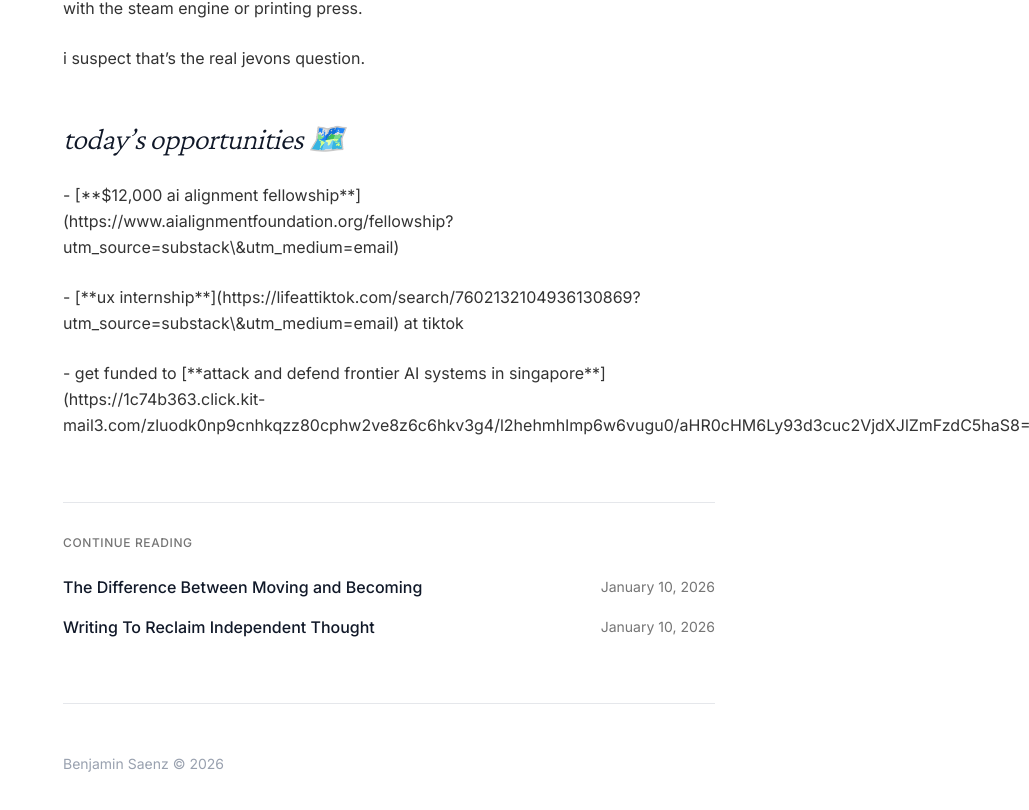
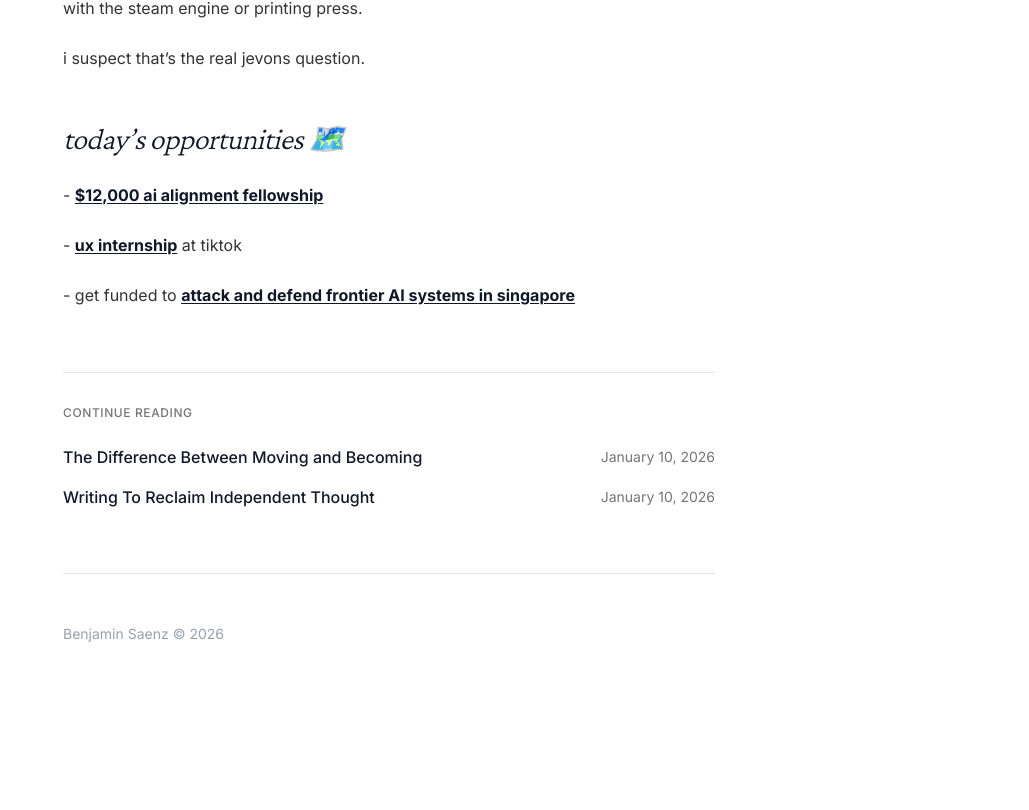
Before and after one commit to benj1sa/bsaenz-webpage-v3, a Next.js app: page /writing/maybe-software-isnt-the-real-jevons in a window 1280 px wide. Shown: the part 2455-3265 px from the top of the page, without its empty margins (251-1280 px from the left). After the commit the page ends 3149 px from the top, so only its background shows below. Built offline with nearby package versions, Linux system fonts and the light colour scheme.

Commit message:
formatted links

```diff
--- a/app/writing/[slug]/page.tsx
+++ b/app/writing/[slug]/page.tsx
@@ -1,4 +1,5 @@
 import { Footer, Navigation } from "@/components/ui";
+import { FormattedParagraph } from "@/components/ui/FormattedParagraph";
 import { getPostBySlug, getAllPostSlugs, getAllPosts } from "@/data/posts";
 import { notFound } from "next/navigation";
 import Link from "next/link";
@@ -163,7 +164,7 @@ export default async function BlogPostPage({ params }: BlogPostPageProps) {
               {/* Section Paragraphs */}
               {section.paragraphs.map((paragraph, paragraphIndex) => (
                 <p key={paragraphIndex} className="text-base text-[#333333] leading-relaxed font-(family-name:--font-inter)">
-                  {paragraph}
+                  <FormattedParagraph>{paragraph}</FormattedParagraph>
                 </p>
               ))}
 
--- /dev/null
+++ b/components/ui/FormattedParagraph.tsx
@@ -0,0 +1,65 @@
+import { Fragment, type ReactNode } from "react";
+
+function parseBold(text: string, keyPrefix: string): ReactNode[] {
+  const parts: ReactNode[] = [];
+  const regex = /\*\*([^*]+)\*\*/g;
+  let lastIndex = 0;
+  let match: RegExpExecArray | null;
+  let index = 0;
+
+  while ((match = regex.exec(text)) !== null) {
+    if (match.index > lastIndex) {
+      parts.push(text.slice(lastIndex, match.index));
+    }
+    parts.push(
+      <strong key={`${keyPrefix}-bold-${index++}`}>{match[1]}</strong>
+    );
+    lastIndex = regex.lastIndex;
+  }
+
+  if (lastIndex < text.length) {
+    parts.push(text.slice(lastIndex));
+  }
+
+  return parts.length > 0 ? parts : [text];
+}
+
+function parseInlineContent(text: string): ReactNode[] {
+  const parts: ReactNode[] = [];
+  const linkRegex = /\[([^\]]+)\]\(([^)]+)\)/g;
+  let lastIndex = 0;
+  let match: RegExpExecArray | null;
+  let index = 0;
+
+  while ((match = linkRegex.exec(text)) !== null) {
+    if (match.index > lastIndex) {
+      parts.push(
+        ...parseBold(text.slice(lastIndex, match.index), `pre-${index}`)
+      );
+    }
+
+    const url = match[2].replace(/\\&/g, "&");
+    parts.push(
+      <a
+        key={`link-${index++}`}
+        href={url}
+        target="_blank"
+        rel="noopener noreferrer"
+        className="text-gray-900 underline underline-offset-2 hover:text-gray-600 transition-colors"
+      >
+        {parseBold(match[1], `link-text-${index}`)}
+      </a>
+    );
+    lastIndex = linkRegex.lastIndex;
+  }
+
+  if (lastIndex < text.length) {
+    parts.push(...parseBold(text.slice(lastIndex), "tail"));
+  }
+
+  return parts.length > 0 ? parts : parseBold(text, "full");
+}
+
+export function FormattedParagraph({ children }: { children: string }) {
+  return <Fragment>{parseInlineContent(children)}</Fragment>;
+}
--- a/data/posts.ts
+++ b/data/posts.ts
@@ -131,8 +131,8 @@ export const posts: BlogPost[] = [
       {
         heading: "today’s opportunities 🗺️",
         paragraphs: [
-          "- [**$12,000 ai alignment fellowship**](https://www.aialignmentfoundation.org/fellowship?utm_source=substack\\&utm_medium=email)",
-          "- [**ux internship**](https://lifeattiktok.com/search/7602132104936130869?utm_source=substack\\&utm_medium=email) at tiktok",
+          "- [**$12,000 ai alignment fellowship**](https://www.aialignmentfoundation.org/fellowship?utm_source=substack&utm_medium=email)",
+          "- [**ux internship**](https://lifeattiktok.com/search/7602132104936130869?utm_source=substack&utm_medium=email) at tiktok",
           "- get funded to [**attack and defend frontier AI systems in singapore**](https://1c74b363.click.kit-mail3.com/zluodk0np9cnhkqzz80cphw2ve8z6c6hkv3g4/l2hehmhlmp6w6vugu0/aHR0cHM6Ly93d3cuc2VjdXJlZmFzdC5haS8=)"
         ]
       }
```
